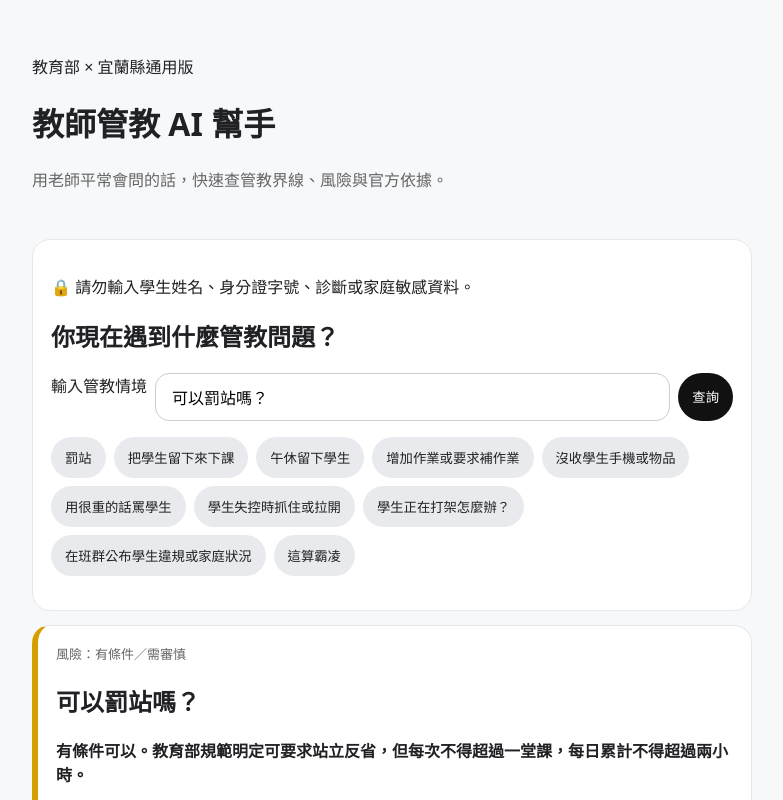
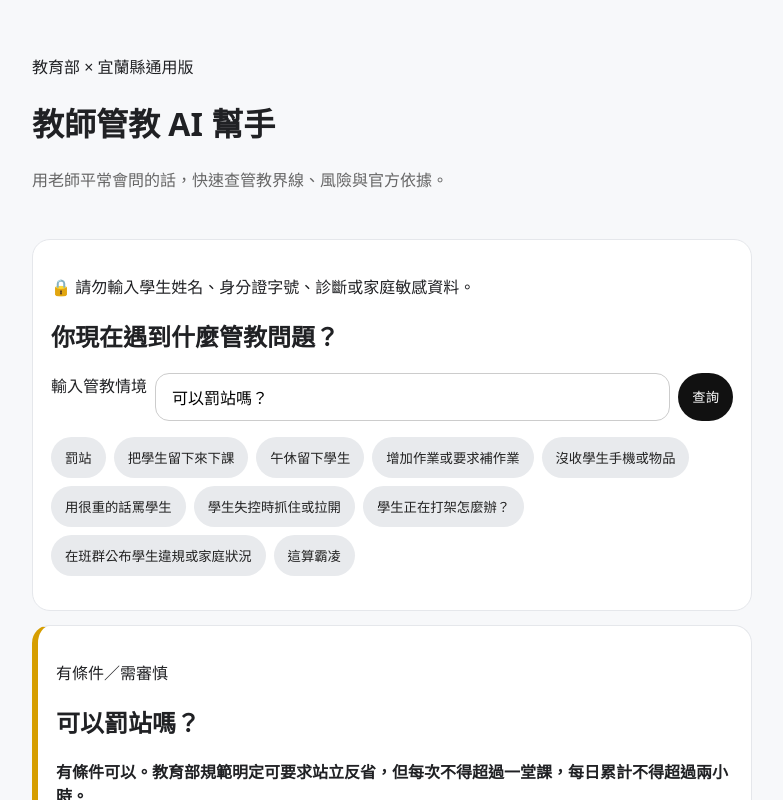
Before and after one commit to similaitw/teacher-discipline-ai, a Next.js app: page / in a window 1280 px wide. Both pictures are taken after a click on the button "罰站". Shown: the top 800 px of the page, without its empty margins (248-1031 px from the left). Built offline with nearby package versions, Linux system fonts and the light colour scheme.

Commit message:
a11y: improve answer semantics and source links

```diff
--- a/components/AnswerCard.tsx
+++ b/components/AnswerCard.tsx
@@ -9,10 +9,12 @@ const labels={
 } as const;
 
 export function AnswerCard({topic}:{topic:Topic}){
-  return <section className={`card risk-${topic.risk}`}>
-    <div className="meta">風險：{labels[topic.risk]}</div>
-    <h2>{topic.title}</h2>
-    <p><strong>{topic.shortAnswer}</strong></p>
+  const headingId=`topic-${topic.id}`;
+
+  return <section className={`card risk-${topic.risk}`} aria-labelledby={headingId}>
+    <p className="risk-label">{labels[topic.risk]}</p>
+    <h2 id={headingId}>{topic.title}</h2>
+    <p className="answer-summary"><strong>{topic.shortAnswer}</strong></p>
 
     <div className="cols">
       <div>
@@ -32,13 +34,16 @@ export function AnswerCard({topic}:{topic:Topic}){
     <p>{topic.reason}</p>
 
     <h3>法規來源</h3>
+    <div className="sources">
       {topic.sources.map(s=>
-      <p className="meta" key={`${s.url}-${s.section}`}>
+        <p className="source-item" key={`${s.url}-${s.section}`}>
           <a href={s.url} target="_blank" rel="noreferrer">
             {s.authority}｜{s.document}｜{s.section}
+            <span className="sr-only">（另開新視窗）</span>
           </a><br/>
-        最後驗證：{s.lastVerified}
+          <span>最後驗證：{s.lastVerified}</span>
         </p>
       )}
+    </div>
   </section>;
 }
```
Lines whose indentation alone changed are shown as unchanged.
